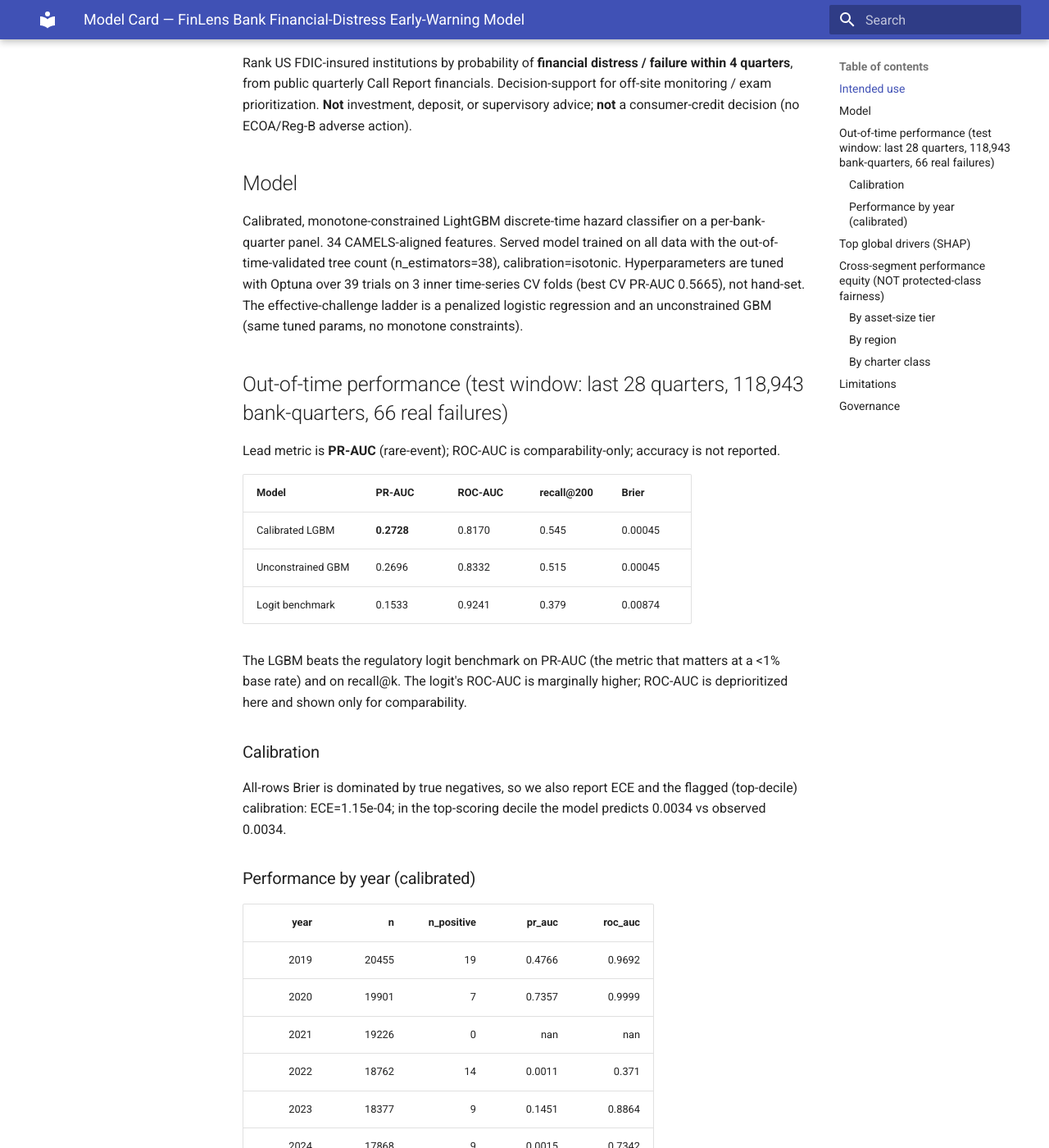
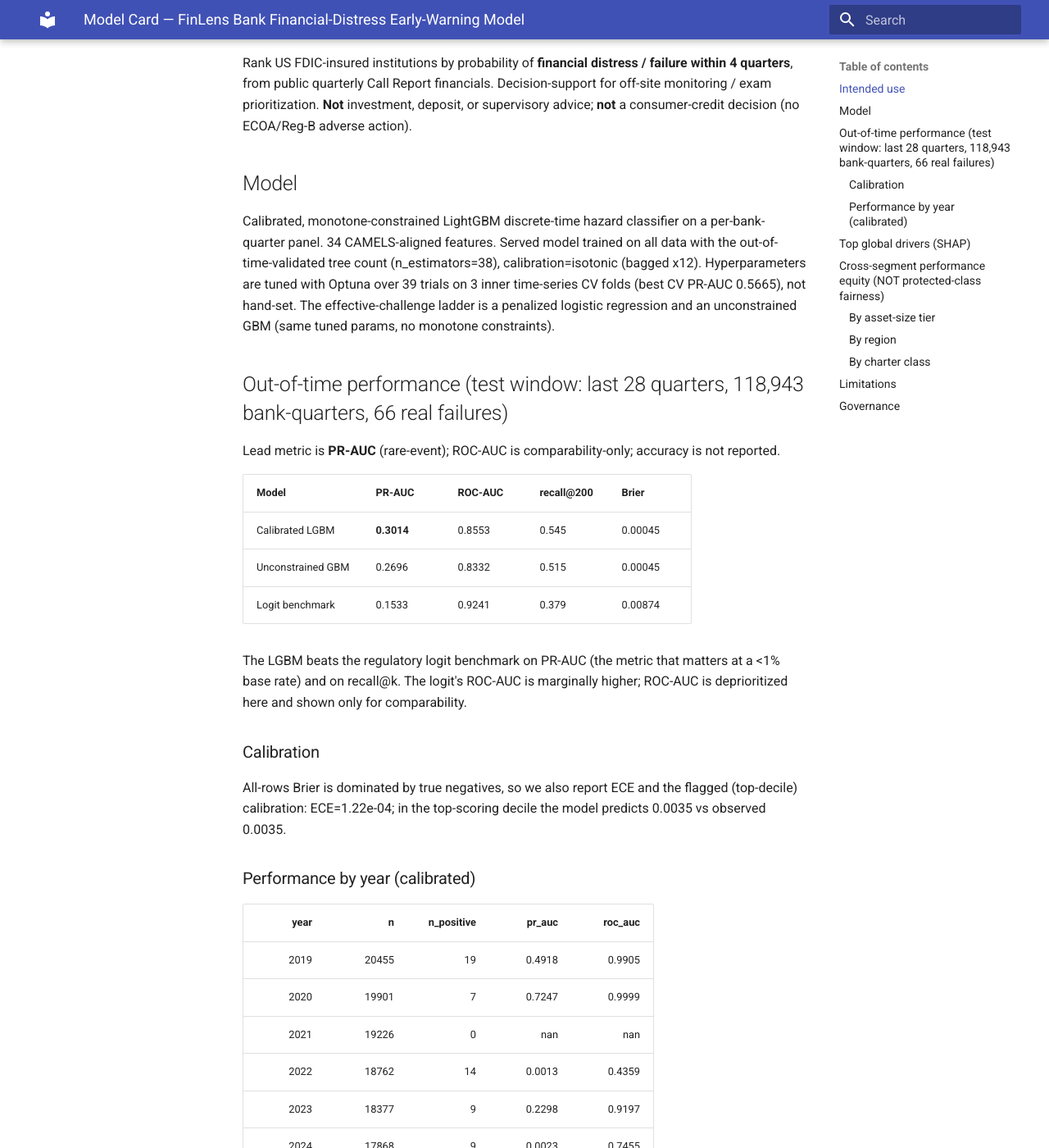
Before and after one commit to vaddhiparthy/FinLens-Banking-Stress-Intelligence-Platform, an MkDocs documentation site: the page built from docs/ml/MODEL_CARD.md, in a window 1280 px wide and 1400 px high, scrolled down 322 px. Shown: the whole window at 82% size. Built offline with MkDocs 1.6.1 and Material for MkDocs 9.7.7, drawn with Linux system fonts in a browser that asks for light colours; some of the changed text lies outside the part shown.

Commit message:
Ship bagged served model (PR-AUC 0.273->0.301) + 8q multi-horizon curves
Item 2 (bagged serving): train() takes a bagged_k param; the served eval and final
models are now a 12-seed BaggedCalibrated ensemble (ensemble.py), which had the highest
ablation point estimate and lower variance. OOT PR-AUC 0.273 -> 0.301, ROC 0.855,
recall@200 54.5%, optimism ratio improved to 1.88. Wired end to end: predict.py trusts
finlens_ml.ensemble.BaggedCalibrated in the skops allow-list (loads via both MLflow
champion and the offline skops fallback), SHAP reason codes use the representative
booster, scenario scoring verified, metric gate green, 71/71 tests pass. viz_pack curves
+ ablation regenerated from the bagged model (ablation shipped rung = Bagged LGBM).

Item 5 (multi-horizon): export now produces curves_h8 (8-quarter horizon, 117 OOT
positives, headline-eligible) so the multi_horizon chart renders; honestly suppressed if
n_pos<15.

Still honest: per G0 the 0.301 vs 0.273 gain is not OOT-statistically-separable at 66
positives; bagging is shipped for its variance reduction and best point estimate, not as
a validated headline jump.

```diff
--- a/docs/ml/MODEL_CARD.md
+++ b/docs/ml/MODEL_CARD.md
@@ -12,7 +12,7 @@ supervisory advice; **not** a consumer-credit decision (no ECOA/Reg-B adverse ac
 Calibrated, monotone-constrained LightGBM discrete-time hazard classifier on a
 per-bank-quarter panel. 34 CAMELS-aligned features. Served model trained on all
 data with the out-of-time-validated tree count (n_estimators=38),
-calibration=isotonic. Hyperparameters are tuned with Optuna over 39 trials on 3 inner time-series CV folds (best CV PR-AUC 0.5665), not hand-set. The effective-challenge ladder is a
+calibration=isotonic (bagged x12). Hyperparameters are tuned with Optuna over 39 trials on 3 inner time-series CV folds (best CV PR-AUC 0.5665), not hand-set. The effective-challenge ladder is a
 penalized logistic regression and an unconstrained GBM (same tuned params, no monotone
 constraints).
 
@@ -21,7 +21,7 @@ Lead metric is **PR-AUC** (rare-event); ROC-AUC is comparability-only; accuracy
 
 | Model | PR-AUC | ROC-AUC | recall@200 | Brier |
 |---|---|---|---|---|
-| Calibrated LGBM | **0.2728** | 0.8170 | 0.545 | 0.00045 |
+| Calibrated LGBM | **0.3014** | 0.8553 | 0.545 | 0.00045 |
 | Unconstrained GBM | 0.2696 | 0.8332 | 0.515 | 0.00045 |
 | Logit benchmark | 0.1533 | 0.9241 | 0.379 | 0.00874 |
 
@@ -31,20 +31,20 @@ deprioritized here and shown only for comparability.
 
 ### Calibration
 All-rows Brier is dominated by true negatives, so we also report ECE and the flagged
-(top-decile) calibration: ECE=1.15e-04; in the top-scoring
-decile the model predicts 0.0034 vs observed
-0.0034.
+(top-decile) calibration: ECE=1.22e-04; in the top-scoring
+decile the model predicts 0.0035 vs observed
+0.0035.
 
 ### Performance by year (calibrated)
 |   year |     n |   n_positive |   pr_auc |   roc_auc |
 |-------:|------:|-------------:|---------:|----------:|
-|   2019 | 20455 |           19 |   0.4766 |    0.9692 |
-|   2020 | 19901 |            7 |   0.7357 |    0.9999 |
+|   2019 | 20455 |           19 |   0.4918 |    0.9905 |
+|   2020 | 19901 |            7 |   0.7247 |    0.9999 |
 |   2021 | 19226 |            0 | nan      |  nan      |
-|   2022 | 18762 |           14 |   0.0011 |    0.371  |
-|   2023 | 18377 |            9 |   0.1451 |    0.8864 |
-|   2024 | 17868 |            9 |   0.0015 |    0.7342 |
-|   2025 |  4354 |            8 |   0.6744 |    0.9581 |
+|   2022 | 18762 |           14 |   0.0013 |    0.4359 |
+|   2023 | 18377 |            9 |   0.2298 |    0.9197 |
+|   2024 | 17868 |            9 |   0.0023 |    0.7455 |
+|   2025 |  4354 |            8 |   0.6969 |    0.982  |
 
 In calm years with few or zero failures, PR-AUC is low or undefined — the expected
 behavior of a rare-event model.
```
Also changed, not shown: other parts of docs/ml/MODEL_CARD.md (+12 -12 lines), docs/ml/VALIDATION_REPORT.md (+5 -5 lines), 8 other files.
